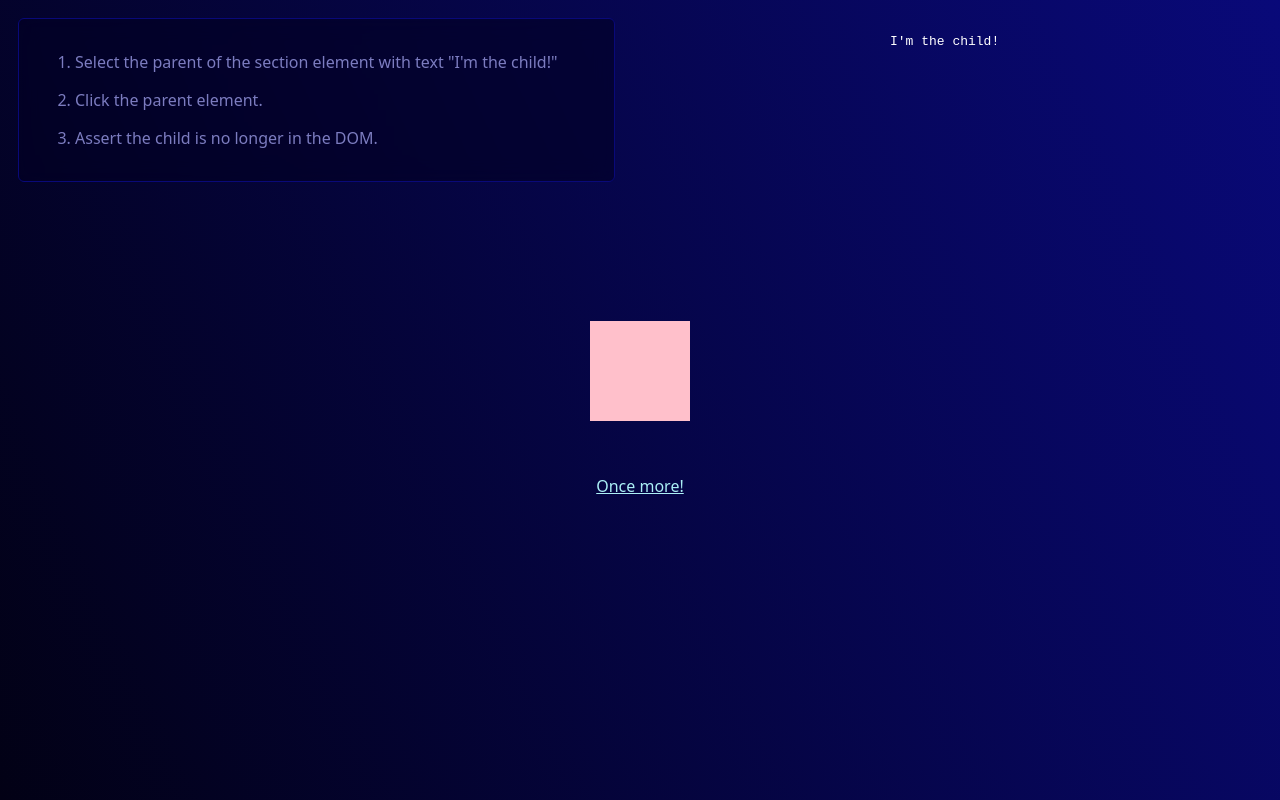
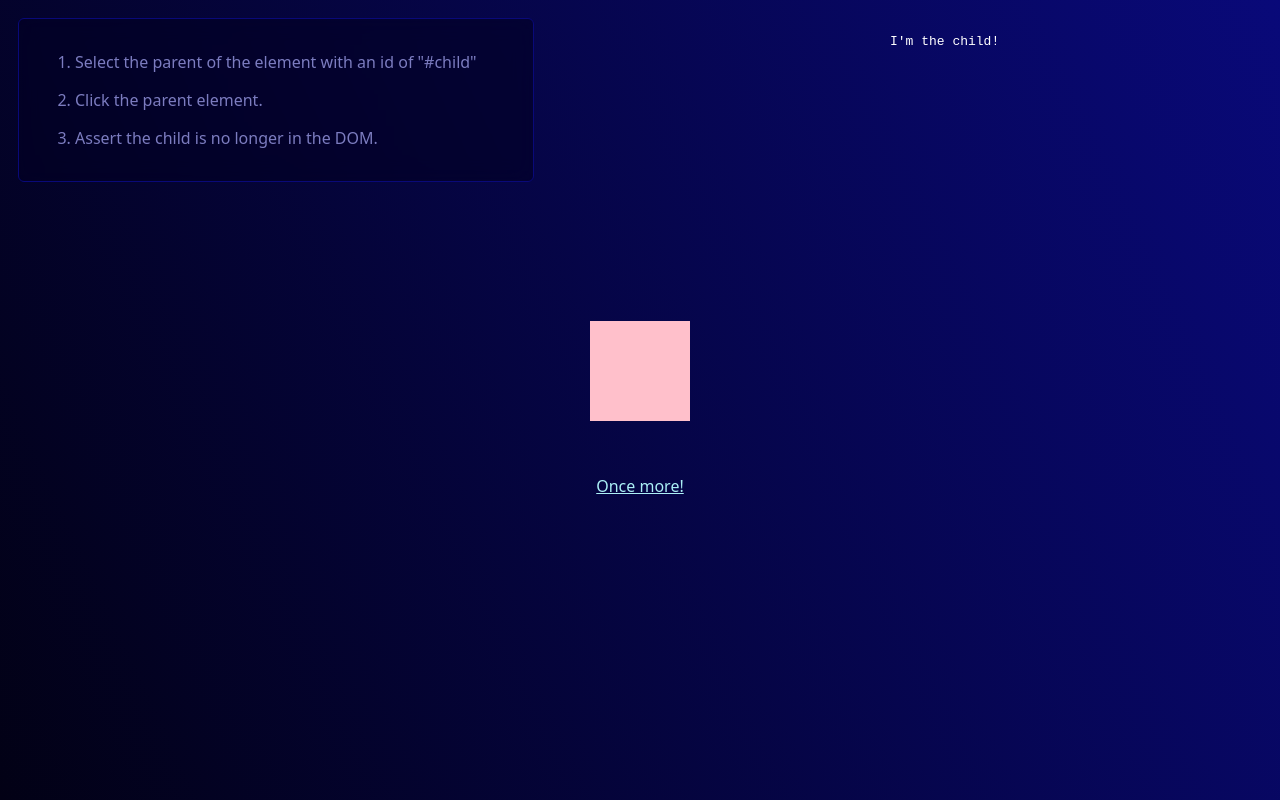
Before and after one commit to daltonrowe/qa-obstacle-course, a plain HTML site: page level6.html in a window 1280 px wide. Drawn offline with Linux system fonts and the light colour scheme.

Commit message:
remove confusing case

```diff
--- a/level6.html
+++ b/level6.html
@@ -28,16 +28,14 @@
     <!-- finding parents -->
 
     <ol class="box goals">
-      <li>
-        Select the parent of the section element with text "I'm the child!"
-      </li>
+      <li>Select the parent of the element with an id of "#child"</li>
       <li>Click the parent element.</li>
       <li>Assert the child is no longer in the DOM.</li>
     </ol>
 
     <section></section>
     <section>
-      <pre>I'm the child!</pre>
+      <pre id="child">I'm the child!</pre>
     </section>
     <section></section>
     <section></section>
```
